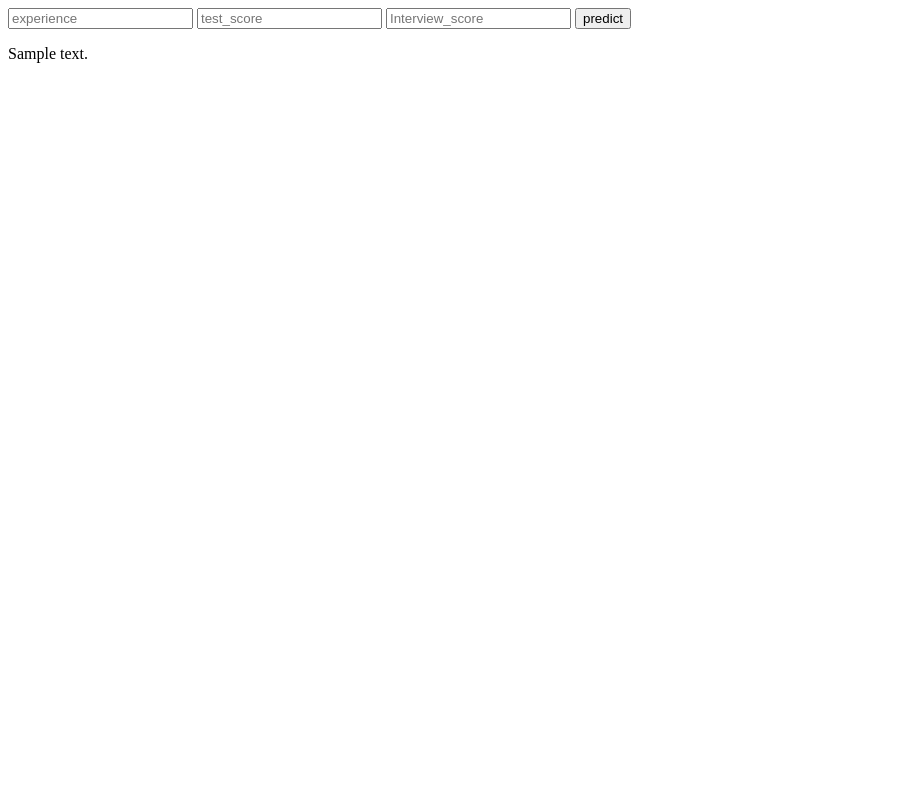
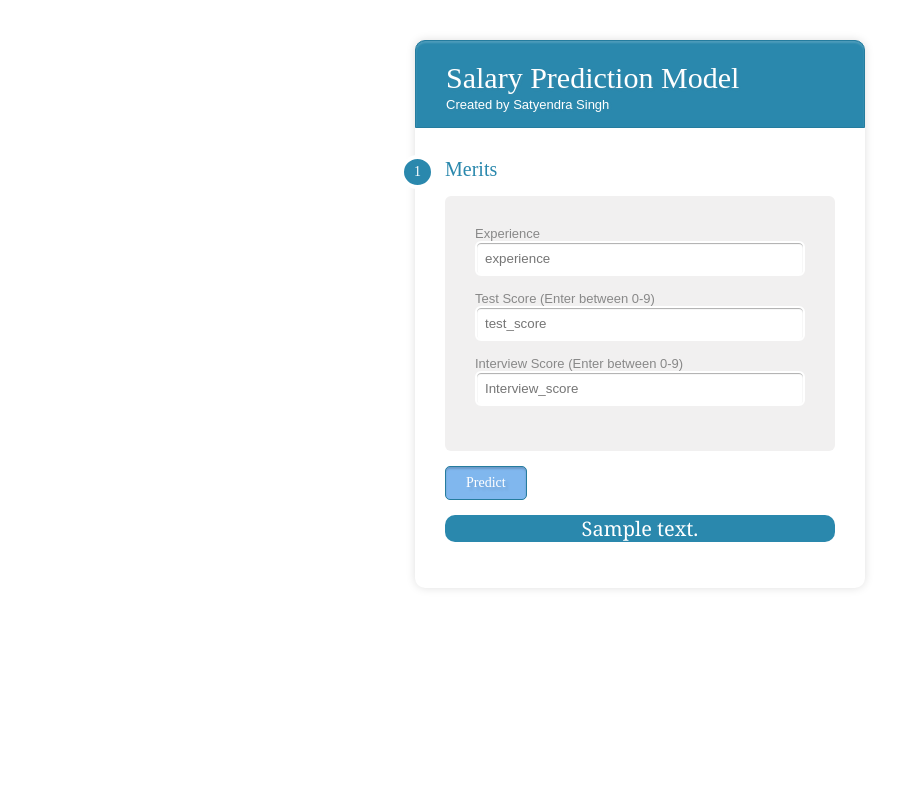
Before and after one commit to Satyawiz/Horeku_Sal_Program, a Flask app: template templates/base.html in a window 1280 px wide. Shown: the whole page, without its empty margins (0-921 px from the left). Run offline with Flask 2, Linux system fonts and the light colour scheme; the template is opened without the code that fills it: most values are stand-ins (such as "Sample title", 1, 10 or a date in 2020); parts of the project's set-up code (start-up, migrations or seed data) failed here and were passed over.

Commit message:
Deployment

```diff
--- a/templates/base.html
+++ b/templates/base.html
@@ -1,16 +1,158 @@
 <html>
     <head>
-        <title>Google</title>
+        <title>Salary Prediction Program</title>
     </head>
+<style>
+    *,*::before,*::after {
+        box-sizing: border-box;
+    }
+    /* label {
+        color: lightblue;
+        font-size: 16px;
+        font-family: 'Courier New', Courier, monospace;
+    } */
 
+    .Data_div {
+        width: 450px;
+        padding: 30px;
+        margin: 40px auto;
+        background: #FFF;
+        border-radius: 10px;
+        -webkit-border-radius:10px;
+        -moz-border-radius:10px;
+        box-shadow: 0px 0px 10px rgba(0,0,0,0.13);
+        -moz-box-shadow: 0px 0px 10px rgba(0,0,0,0.13);
+        -webkit-box-shadow: 0px 0px 10px rgba(0,0,0,0.13);
+    }
+
+    .Data_div h1 {
+        background: #2A88AD;
+        padding: 20px 30px 15px 30px;
+        margin: -30px -30px 30px -30px;
+        border-radius: 10px 10px 0 0;
+        text-shadow: 1px 1px 3px rgba(160, 157, 157, 0.12);
+        font: normal 30px 'Bitter', serif;
+        box-shadow: inset 0px 2px 2px 0px rgba(255,255,255,0.17);
+        border: 1px solid #257C9e;
+        -webkit-border-radius: 10px 10px 0 0;
+        -moz-border-radius: 10px 10px 0 0;
+        color:#FFF
+
+    }
+
+    .Data_div h1 >span{
+        display: block;
+        margin-top: 2px;
+        font: 13px Arial, Helvetica, sans-serif;
+    }
+
+    .Data_div label {
+        display: block;
+        font: 13px Arial, Helvetica, sans-serif;
+        color: #888;
+        margin-bottom: 15px;
+
+    }
+
+    .Data_div input[type="text"] {
+        display: block;
+        box-sizing: border-box;
+        width: 100%;
+        padding: 8px;
+        border-radius: 6px;
+        border: 2px solid #fff;
+        box-shadow: inset 0px 1px 1px rgba(0,0,0,0.33);
+    }
+
+    .Data_div div[class="section"] {
+        font: normal 20px 'Bitter', serif;
+        color: #2A88AD;
+        margin-bottom: 15px;
+    }
+
+    .Data_div div[class="section"] >span {
+        background: #2A88AD;
+        padding: 5px 10px 5px 10px;
+        position: absolute;
+        border-radius: 50%;
+        border: 4px solid #fff;
+        font-size: 14px;
+        margin-left: -45px;
+        color:#fff;
+        margin-top: -3px;
+    }
+
+
+    .Data_div div[class="inner-wrap"] {
+        padding: 30px;
+        background: #f1f0f0;
+        border-radius: 6px;
+        margin-bottom: 15px;
+    }
+
+    .Data_div button[type="submit"] {
+        background: #80b7ee;
+        padding: 8px 20px 8px 20px;
+        border-radius: 5px;
+        color: #fff;
+        text-shadow: 3px 3px 3px rgba(36, 35, 35, 0.12);
+        font: normal 30px 'Bitter', serif;
+        box-shadow: inset 0px 2px 2px 0px rgba(0,0,0,0.17);
+        border: 1px solid #257C9e;
+        font-size: 14px;
+
+    }
+
+    .Data_div button[type="submit"]:hover {
+        background: #2A6881;
+        box-shadow: inset 0px 2px 2px 0px rgba(255,255,255,0.18);
+
+    }
+
+    @keyframes example {
+        from {font-size: 12px;background-color: white;color: black;}
+        to {font-size: 20px;background-color:#2A88AD;color: white;}
+    }
+
+    .Data_div div[class="output"] {
+        margin-top: 15px;
+        text-align: center;
+        border-radius: 10px;
+        font-family:Cambria, Cochin, Georgia, Times, 'Times New Roman', serif;
+        animation-name: example;
+        animation-duration: 4s;
+        background-color:#2A88AD;
+        color: white;
+        font-size: 20px;
+    }
+
+
+
+
+
+</style>
     <body>
+    <div class="Data_div">
+        <h1>Salary Prediction Model<span>Created by Satyendra Singh</span></h1>
+
+
         <form action='predict' method="POST">
-        <input type='text' name='experience' placeholder="experience" required='required'/>
-        <input type='text' name='test_score' placeholder="test_score" required='required'/>
-        <input type='text' name='Interview_score' placeholder="Interview_score" required='required'/>
-        <button type="submit">predict</button>
+
+            <div class="section"><span>1</span>Merits</div>
+
+            <div class="inner-wrap">
+                <label>Experience<input type='text' name='experience' placeholder="experience" required='required'/></label>
+                <label>Test Score (Enter between 0-9)<input type='text' name='test_score' placeholder="test_score" required='required'/></label>
+                <label>Interview Score (Enter between 0-9)<input type='text' name='Interview_score' placeholder="Interview_score" required='required'/></label>
+            </div>
+
+            <div class="button-section">
+                <button type="submit">Predict</button>
+            </div>
+
+        <div class="output"> {{prediction_text}}</div>
         </form>
-        {{prediction_text}}
+    </div>
     </body>
-    <scrpit src= 'static/abc.js'>
+
 </html>
```
